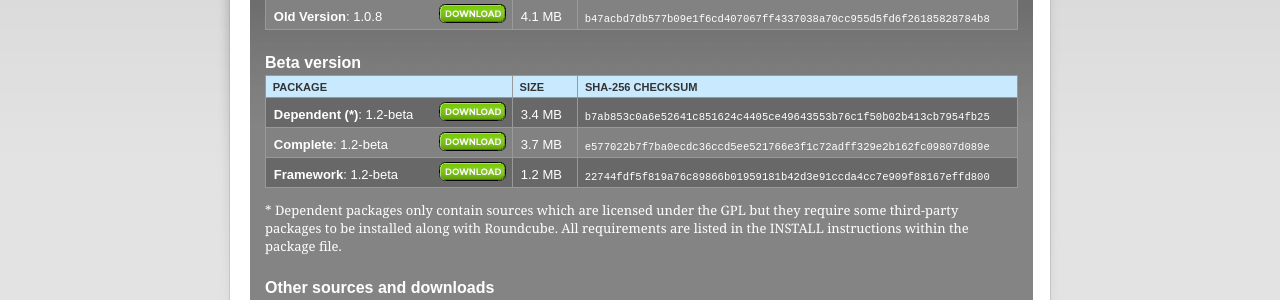
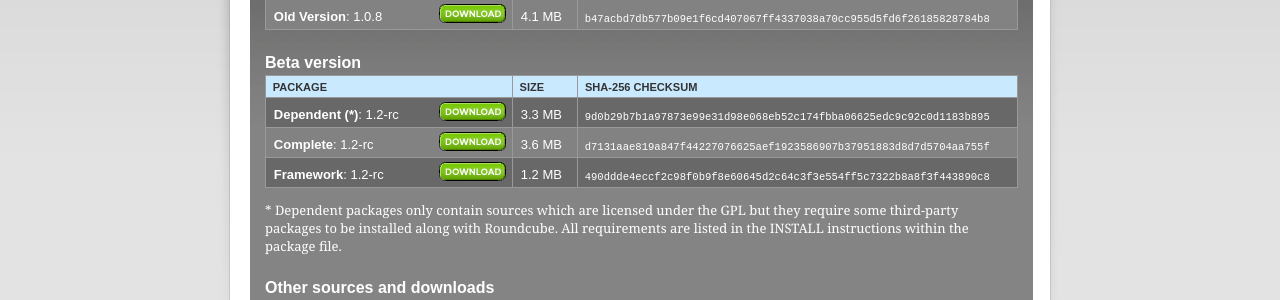
Before and after one commit to roundcube/roundcube.github.com, a Jekyll site: the page built from download/index.html, in a window 1280 px wide. Shown: the part 311-611 px from the top of the page. Built offline with Jekyll 4.4.1, drawn with Linux system fonts in a browser that asks for light colours; comment, search, counter and statistics services are not loaded.

Commit message:
Update download links for 1.2-rc

```diff
--- a/download/index.html
+++ b/download/index.html
@@ -59,22 +59,22 @@
 			</thead>
 			<tbody>
 			<tr class="even">
-				<td class="dlversion"><strong>Dependent (*)</strong>: 1.2-beta</td>
-				<td class="dlbutton"><a href="https://downloads.sourceforge.net/project/roundcubemail/roundcubemail-beta/1.2-beta/roundcubemail-1.2-beta.tar.gz" title="Download now!"><img src="images/table_button_download.png" width="67" height="19" alt="Download" class="pngimage" /></a>
-				<td class="dlsize">3.4 MB</td>
-				<td class="dlchecksum">b7ab853c0a6e52641c851624c4405ce49643553b76c1f50b02b413cb7954fb25</td>
+				<td class="dlversion"><strong>Dependent (*)</strong>: 1.2-rc</td>
+				<td class="dlbutton"><a href="https://github.com/roundcube/roundcubemail/releases/download/1.2-rc/roundcubemail-1.2-rc.tar.gz" title="Download now!"><img src="images/table_button_download.png" width="67" height="19" alt="Download" class="pngimage" /></a>
+				<td class="dlsize">3.3 MB</td>
+				<td class="dlchecksum">9d0b29b7b1a97873e99e31d98e068eb52c174fbba06625edc9c92c0d1183b895</td>
 			</tr>
 			<tr class="odd">
-				<td class="dlversion"><strong>Complete</Strong>: 1.2-beta</td>
-				<td class="dlbutton"><a href="https://downloads.sourceforge.net/project/roundcubemail/roundcubemail-beta/1.2-beta/roundcubemail-1.2-beta-complete.tar.gz" title="Download now!"><img src="images/table_button_download.png" width="67" height="19" alt="Download" class="pngimage" /></a>
-				<td class="dlsize">3.7 MB</td>
-				<td class="dlchecksum">e577022b7f7ba0ecdc36ccd5ee521766e3f1c72adff329e2b162fc09807d089e</td>
+				<td class="dlversion"><strong>Complete</Strong>: 1.2-rc</td>
+				<td class="dlbutton"><a href="https://github.com/roundcube/roundcubemail/releases/download/1.2-rc/roundcubemail-1.2-rc-complete.tar.gz" title="Download now!"><img src="images/table_button_download.png" width="67" height="19" alt="Download" class="pngimage" /></a>
+				<td class="dlsize">3.6 MB</td>
+				<td class="dlchecksum">d7131aae819a847f44227076625aef1923586907b37951883d8d7d5704aa755f</td>
 			</tr>
 			<tr class="even">
-				<td class="dlversion"><strong>Framework</strong>: 1.2-beta</td>
-				<td class="dlbutton"><a href="https://downloads.sourceforge.net/project/roundcubemail/roundcubemail-beta/1.2-beta/roundcube-framework-1.2-beta.tar.gz" title="Download now!"><img src="images/table_button_download.png" width="67" height="19" alt="Download" class="pngimage" /></a>
+				<td class="dlversion"><strong>Framework</strong>: 1.2-rc</td>
+				<td class="dlbutton"><a href="https://github.com/roundcube/roundcubemail/releases/download/1.2-rc/roundcube-framework-1.2-rc.tar.gz" title="Download now!"><img src="images/table_button_download.png" width="67" height="19" alt="Download" class="pngimage" /></a>
 				<td class="dlsize">1.2 MB</td>
-				<td class="dlchecksum">22744fdf5f819a76c89866b01959181b42d3e91ccda4cc7e909f88167effd800</td>
+				<td class="dlchecksum">490ddde4eccf2c98f0b9f8e60645d2c64c3f3e554ff5c7322b8a8f3f443890c8</td>
 			</tr>
 			</tbody>
 		</table>
```
